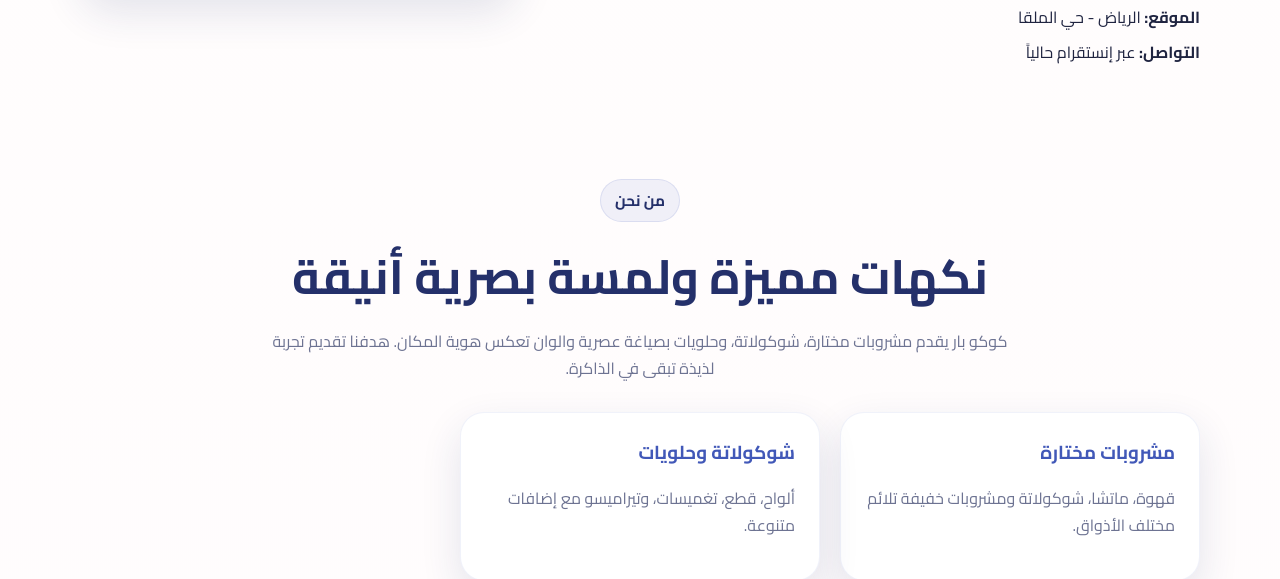
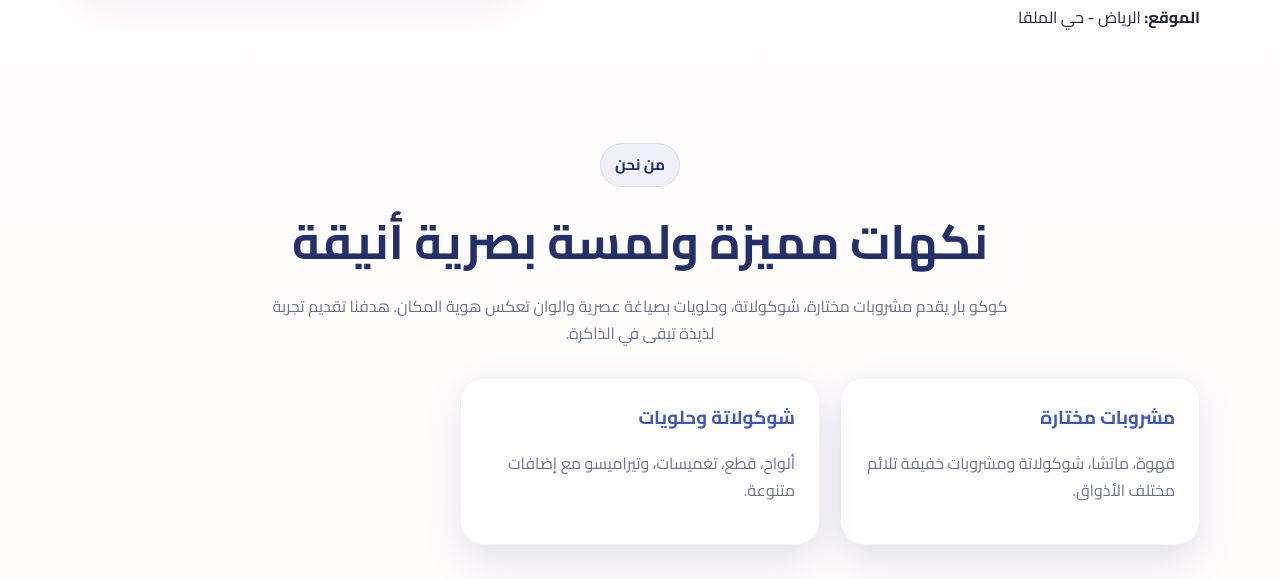
Before and after one commit to latifawa/cocobar, a plain HTML site: page index.html in a window 1280 px wide. Shown: the part 521-1100 px from the top of the page. Drawn offline with Linux system fonts and the light colour scheme; files whose address does not match are found by name.

Commit message:
Update index.html

```diff
--- a/index.html
+++ b/index.html
@@ -38,7 +38,6 @@
           <ul class="info-list">
             <li><strong>ساعات العمل:</strong> يوميا من ١ مساءًا الى ٢ صباحًا</li>
             <li><strong>الموقع:</strong> الرياض - حي الملقا</li>
-            <li><strong>التواصل:</strong> عبر إنستقرام حالياً</li>
           </ul>
         </div>
         <div class="hero-card">
```
